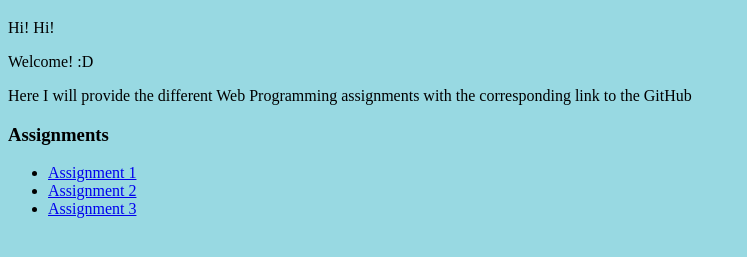
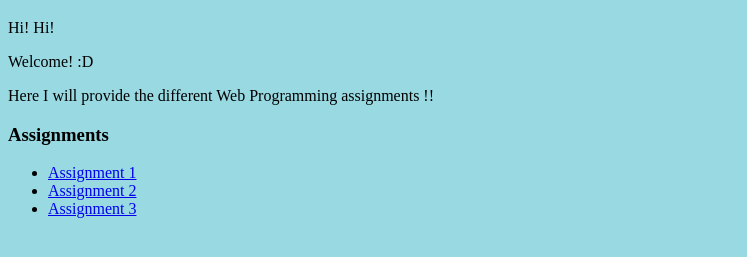
Before and after one commit to samuelsosaflorido/Web-Programming-Samuel-Sosa-Florido-, a plain HTML site: page index.html in a window 1280 px wide. Shown: the part 87-344 px from the top of the page, without its empty margins (0-747 px from the left). Drawn offline with Linux system fonts and the light colour scheme.

Commit message:
Update assignment description in index.html

```diff
--- a/index.html
+++ b/index.html
@@ -14,7 +14,7 @@
     <h1> My Web page </h1>
     <p> Hi! Hi!
     <p> Welcome! :D
-    <p> Here I will provide the different Web Programming assignments with the corresponding link to the GitHub </p>
+    <p> Here I will provide the different Web Programming assignments !! </p>
 
     <h3>Assignments</h3>
     <p>
```
